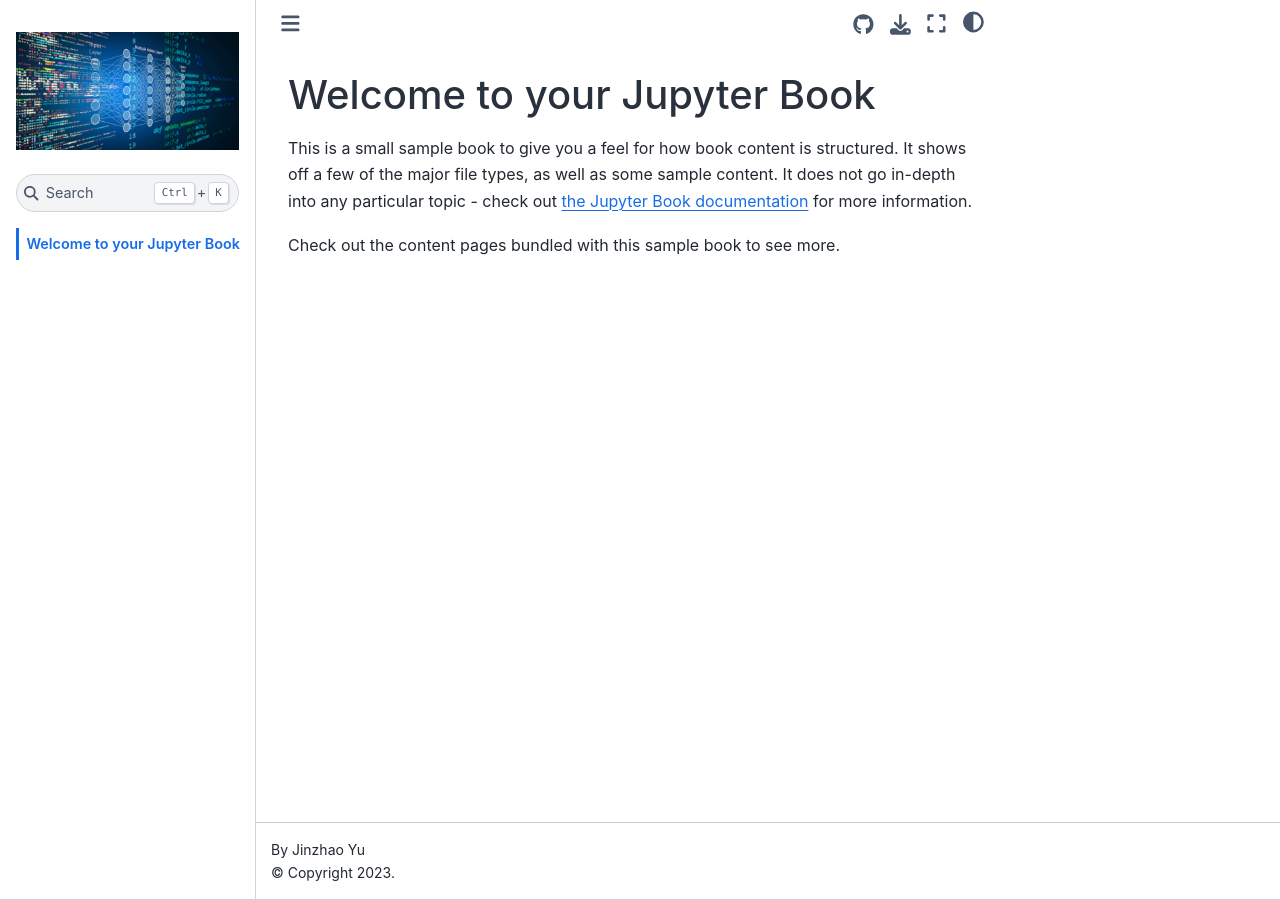
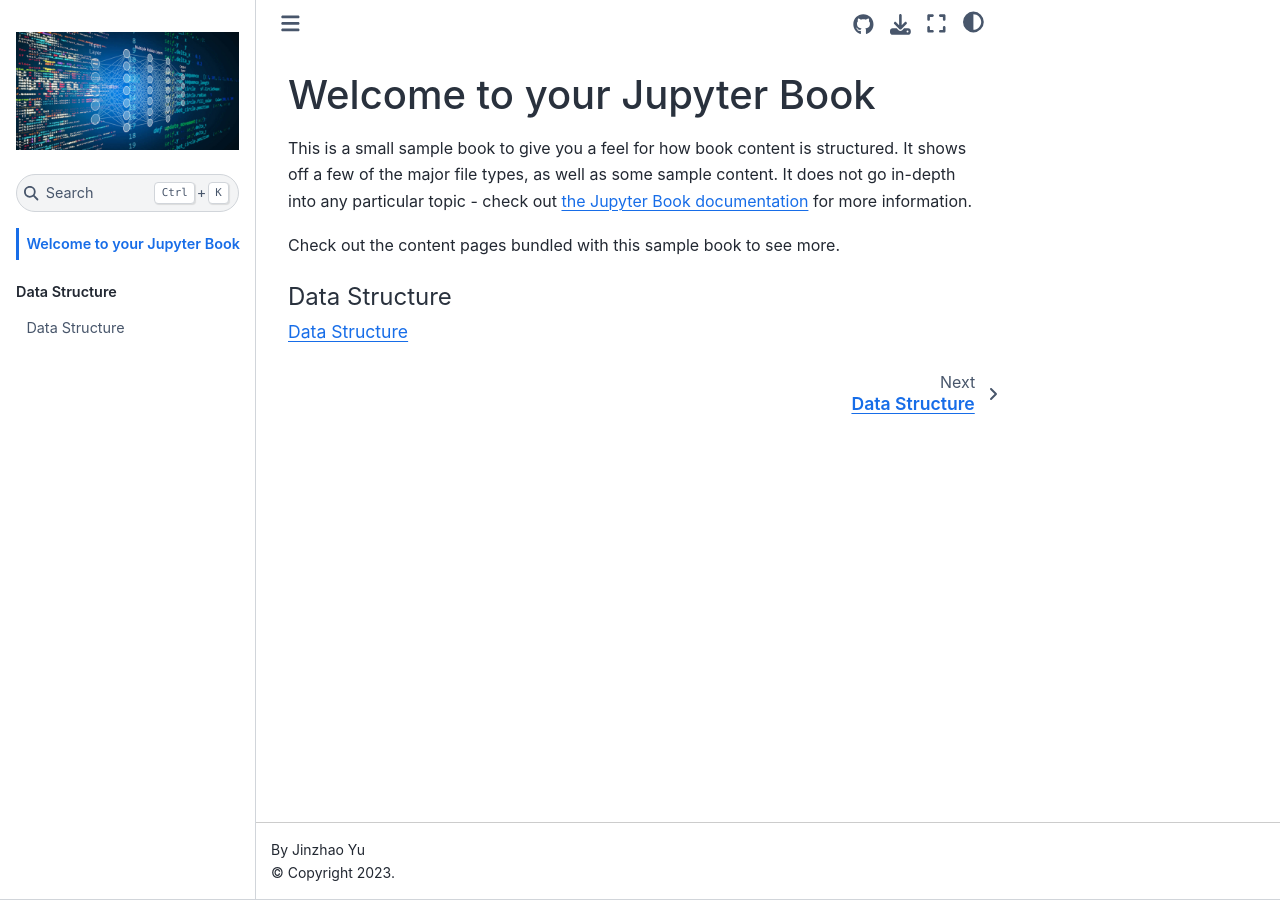
Before and after one commit to Jinzhao-Yu/Learning-Notes, a Jupyter Book: the page built from book/intro.md, in a window 1280 px wide. Built offline with Jupyter Book 1.0.4 settings and Sphinx 7.4.7 and the Sphinx Book theme 1.1.4, drawn with Linux system fonts in a browser that asks for light colours; pages that are not in the unit, such as notebooks, are missing from menus.

Commit message:
Update _toc.yml

```diff
--- a/book/_toc.yml
+++ b/book/_toc.yml
@@ -6,4 +6,5 @@
 parts:
   - caption: Data Structure
     chapters:
-      - file: datastructure
+      - file: Data_structure/README.md
+      - file: Data_structure/datastructure.md
```
